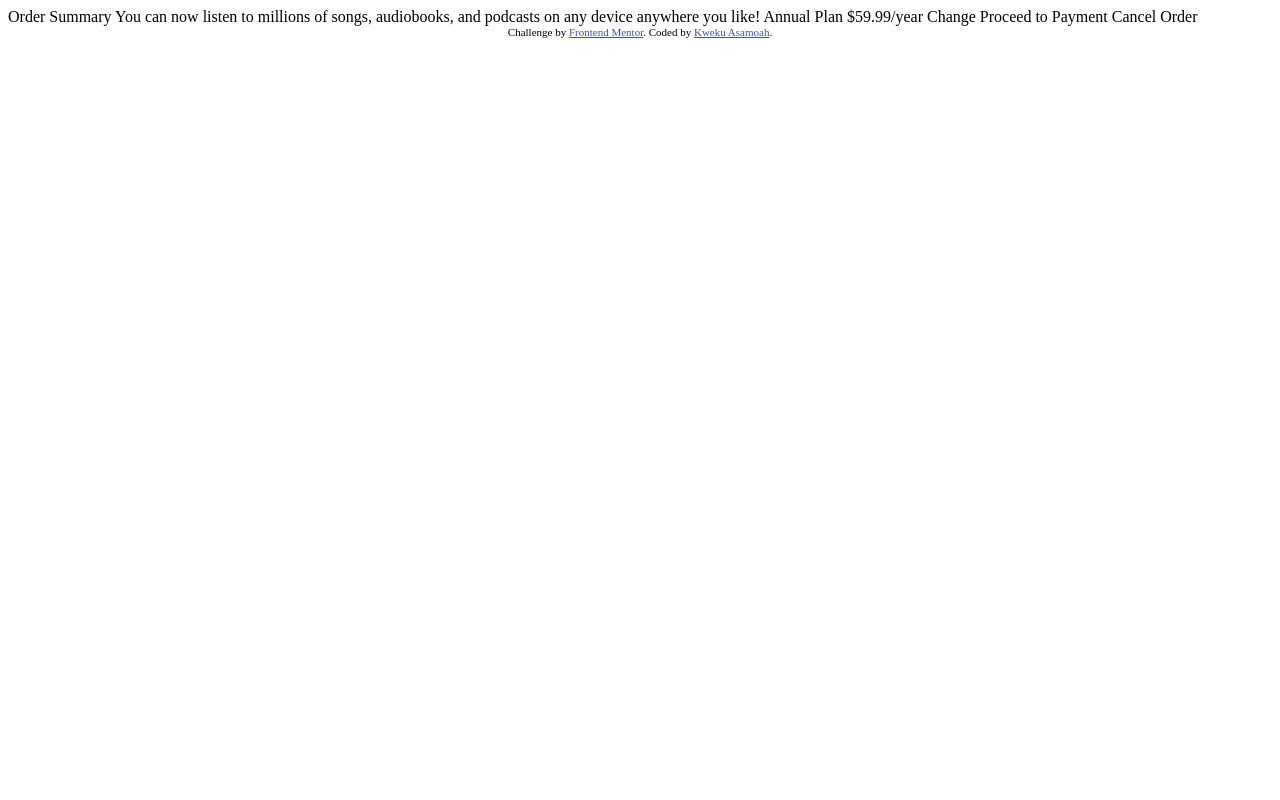
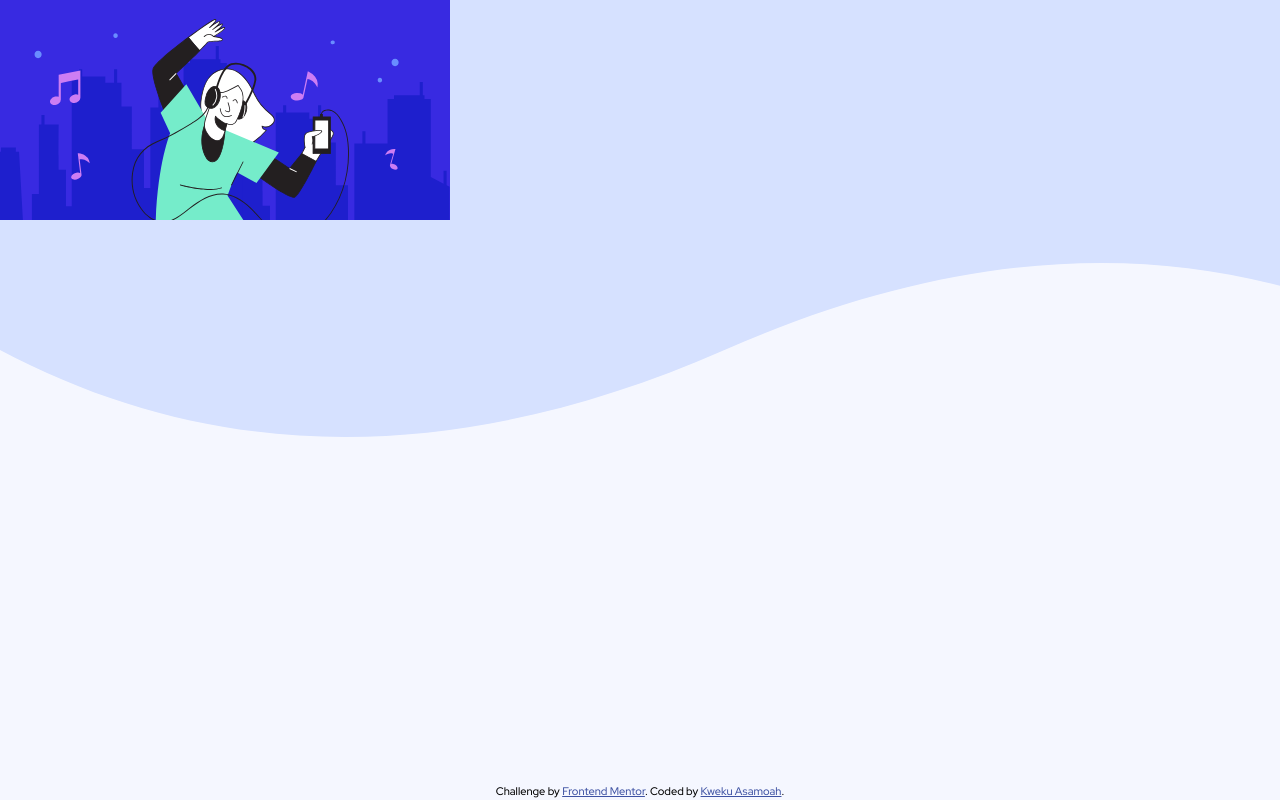
Before and after one commit to kwekuduahh/order-summary-ui, a plain HTML site: page index.html in a window 1280 px wide. Drawn offline with Linux system fonts and the light colour scheme.

Commit message:
Background imaage added

```diff
--- a/css/style.css
+++ b/css/style.css
@@ -1,4 +1,32 @@
+:root {
+    --pale-blue: hsl(225, 100%, 94%);
+    --bright-blue: hsl(245, 75%, 52%);
+    --very-pale-blue: hsl(225, 100%, 98%);
+    --very-desaturated-blue: hsl(224, 23%, 55%);
+    --very-dark-blue: hsl(223, 47%, 23%);
+}
 
+* {
+    box-sizing: border-box;
+    margin: 0;
+}
+
+body {
+    font-family: "Red Hat Display", sans-serif;
+    font-size: 16px;
+    background-color: var(--very-pale-blue);
+}
+
+.background {
+    height: 98dvh;
+    background-image: url(/images/pattern-background-desktop.svg);
+    background-repeat: no-repeat;
+}
+
+.card {
+    display: flex;
+    flex-direction: column;
+}
 
 .attribution {
     font-size: 11px;
--- a/index.html
+++ b/index.html
@@ -13,29 +13,30 @@
   <!-- Link to the stylesheet -->
   <link rel="stylesheet" href="css/style.css">
 
+  <!-- Link to fonts -->
+  <link rel="preconnect" href="https://fonts.googleapis.com">
+  <link rel="preconnect" href="https://fonts.gstatic.com" crossorigin>
+  <link href="https://fonts.googleapis.com/css2?family=Red+Hat+Display:wght@500;700;900&display=swap" rel="stylesheet">
+
   <title>Order summary card | Frontend Mentor </title>
 
 </head>
 
 <body>
+  <main class="background">
+    <section class="container">
+      <div class="card">
+        <div class="bg-image"><img src="images/illustration-hero.svg" alt="Hero-illustration" /></div>
 
-  Order Summary
-
-  You can now listen to millions of songs, audiobooks, and podcasts on any
-  device anywhere you like!
-
-  Annual Plan
-  $59.99/year
-
-  Change
-
-  Proceed to Payment
-  Cancel Order
+      </div>
+    </section>
+  </main>
 
   <div class="attribution">
     Challenge by <a href="https://www.frontendmentor.io?ref=challenge" target="_blank">Frontend Mentor</a>.
     Coded by <a href="https://github.com/kwekuduahh">Kweku Asamoah</a>.
   </div>
+
 </body>
 
 </html>
```
